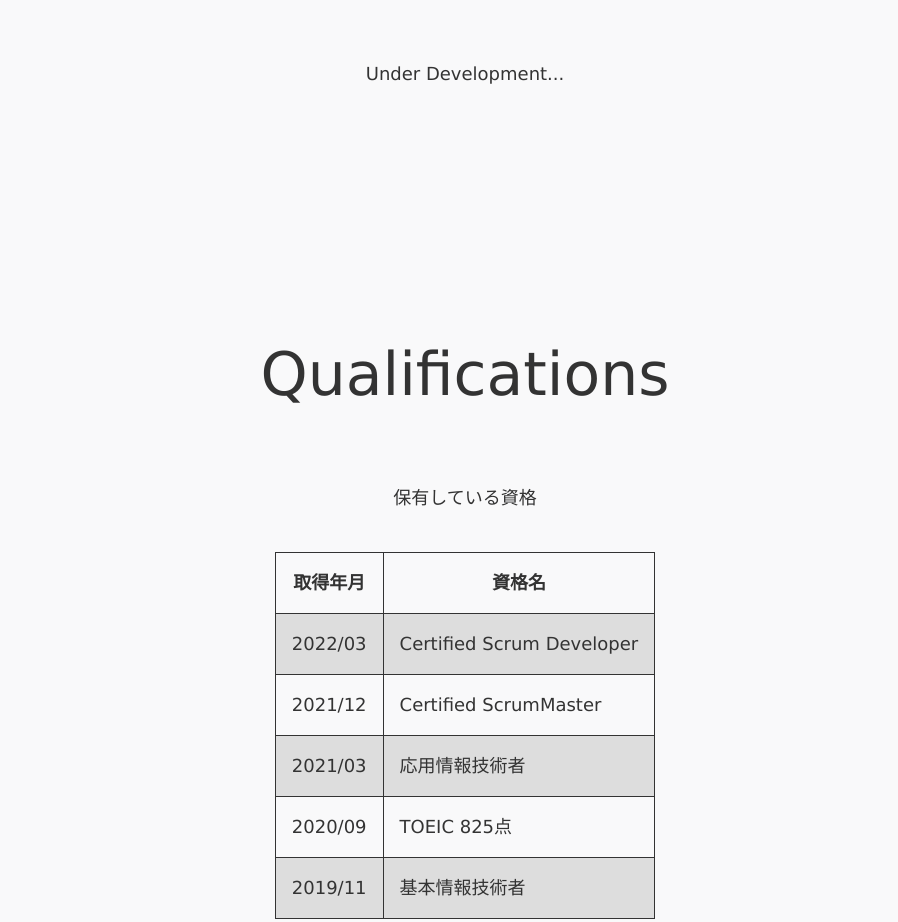
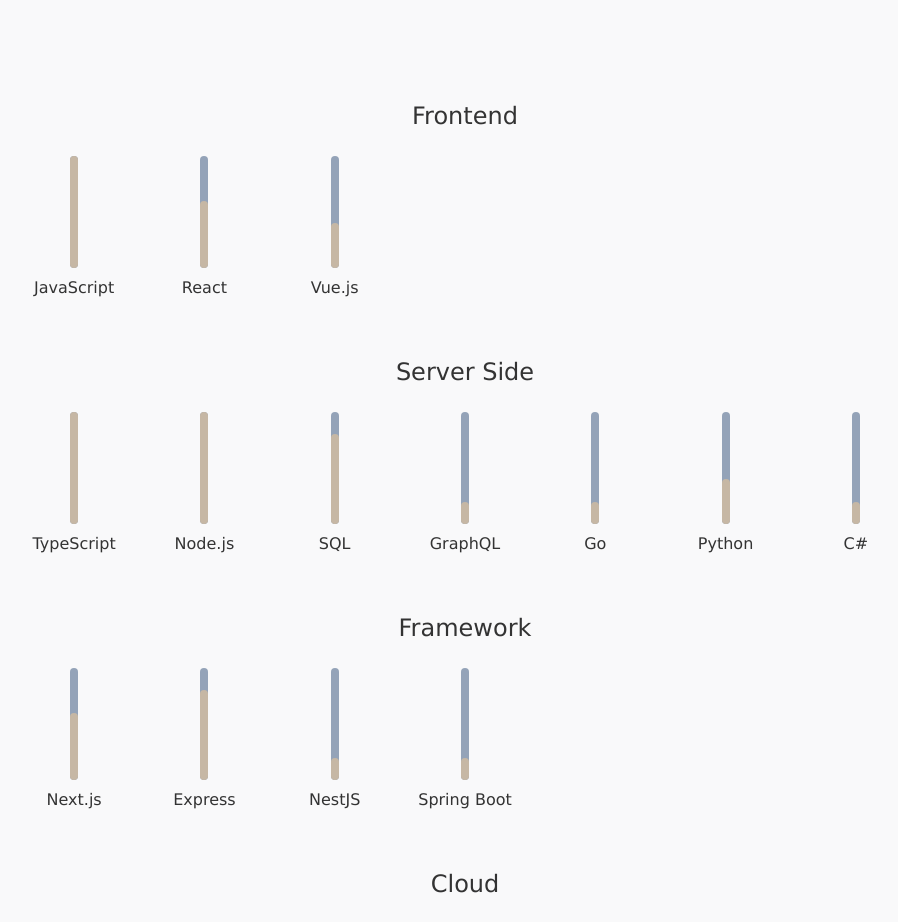
Before and after one commit to YOS0602/myportfolio, a Next.js app: page / in a window 1280 px wide. Shown: the part 1260-2182 px from the top of the page, without its empty margins (175-1073 px from the left). Built offline with nearby package versions, Linux system fonts and the light colour scheme.

Commit message:
add bar charts of skills

```diff
--- a/src/components/skills/skills.tsx
+++ b/src/components/skills/skills.tsx
@@ -1,5 +1,29 @@
 import React from 'react'
+import { SkillsCharts } from './skillsCharts'
 
 export const Skills = (): JSX.Element => {
-  return <p>Under Development...</p>
+  return (
+    <>
+      <div>
+        <h3 className="text-xl md:text-2xl pt-10">Frontend</h3>
+        <SkillsCharts skillKind="frontend" />
+      </div>
+      <div>
+        <h3 className="text-xl md:text-2xl pt-10">Server Side</h3>
+        <SkillsCharts skillKind="server side" />
+      </div>
+      <div>
+        <h3 className="text-xl md:text-2xl pt-10">Framework</h3>
+        <SkillsCharts skillKind="framework" />
+      </div>
+      <div>
+        <h3 className="text-xl md:text-2xl pt-10">Cloud</h3>
+        <SkillsCharts skillKind="cloud" />
+      </div>
+      <div>
+        <h3 className="text-xl md:text-2xl pt-10">Other</h3>
+        <SkillsCharts skillKind="other" />
+      </div>
+    </>
+  )
 }
--- /dev/null
+++ b/src/components/skills/skillsCharts.module.css
@@ -0,0 +1,20 @@
+.chart-bar-level-1 {
+  /* NOTE 1.4刻みずつ上げることで、5段階を表現する */
+  height: 1.4rem;
+}
+
+.chart-bar-level-2 {
+  height: 2.8rem;
+}
+
+.chart-bar-level-3 {
+  height: 4.2rem;
+}
+
+.chart-bar-level-4 {
+  height: 5.6rem;
+}
+
+.chart-bar-level-5 {
+  height: 7rem;
+}
--- /dev/null
+++ b/src/components/skills/skillsCharts.tsx
@@ -0,0 +1,39 @@
+import { skills, TSkill, TSkillKind } from './skillsData'
+import styles from './skillsCharts.module.css'
+
+function filterSkills(kind: TSkillKind): TSkill[] {
+  return skills.filter((v) => v.kind === kind)
+}
+
+type Props = {
+  skillKind: TSkillKind
+}
+
+export const SkillsCharts = (props: Props): JSX.Element => {
+  return (
+    <>
+      <div className="grid grid-cols-4 xl:grid-cols-7 gap-4 py-4">
+        {filterSkills(props.skillKind).map((v, i) => (
+          <div key={i}>
+            <BarChart v={v} />
+          </div>
+        ))}
+      </div>
+    </>
+  )
+}
+
+function BarChart({ v }: { v: TSkill }): JSX.Element {
+  return (
+    <>
+      <div className="flex items-end mx-auto my-2 bg-slate-400 w-2 h-28 rounded-full">
+        <div
+          className={`${
+            styles[`chart-bar-level-${v.level}`]
+          } bg-c4 w-2 rounded-full`}
+        ></div>
+      </div>
+      <p className="text-xs md:text-base">{v.name}</p>
+    </>
+  )
+}
```
